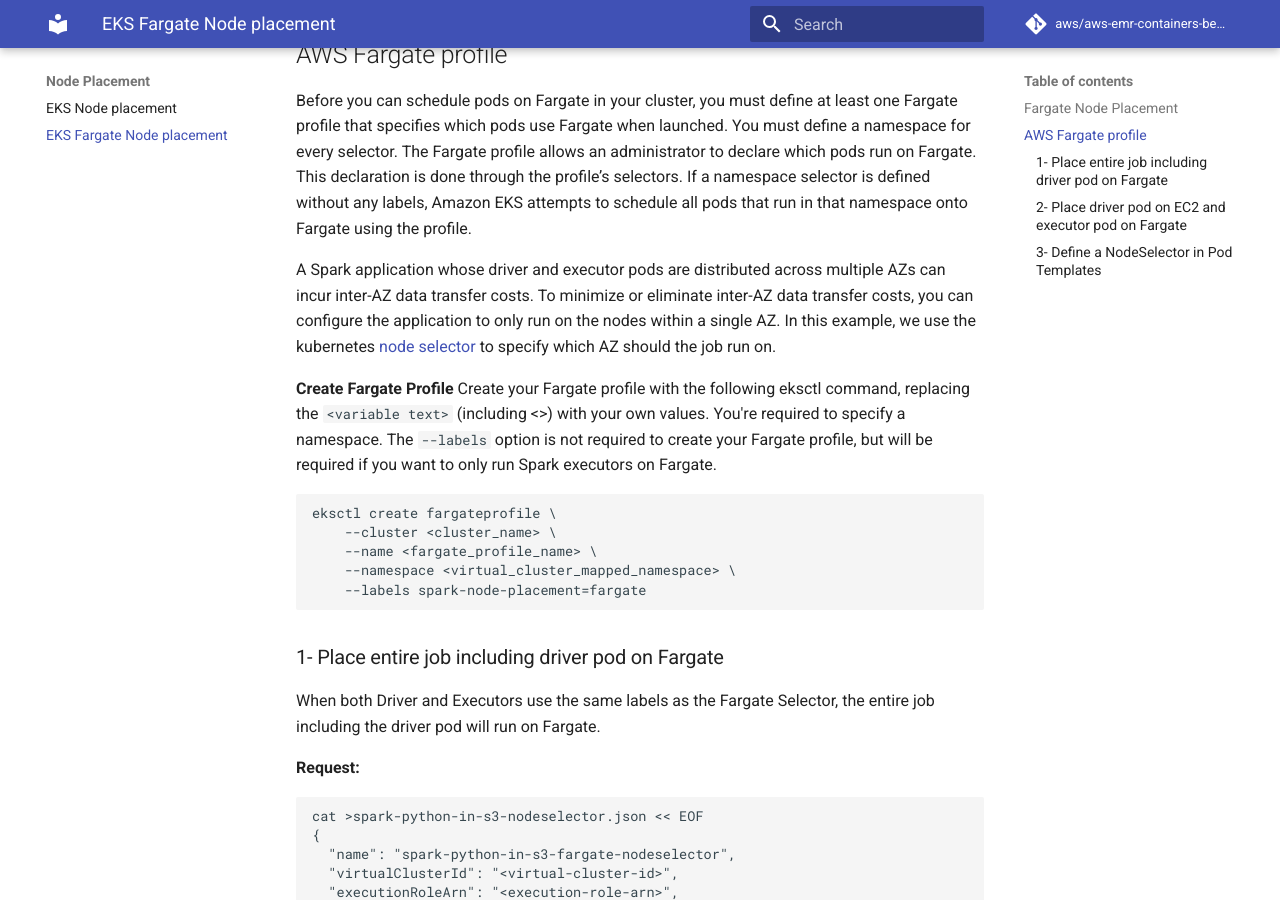
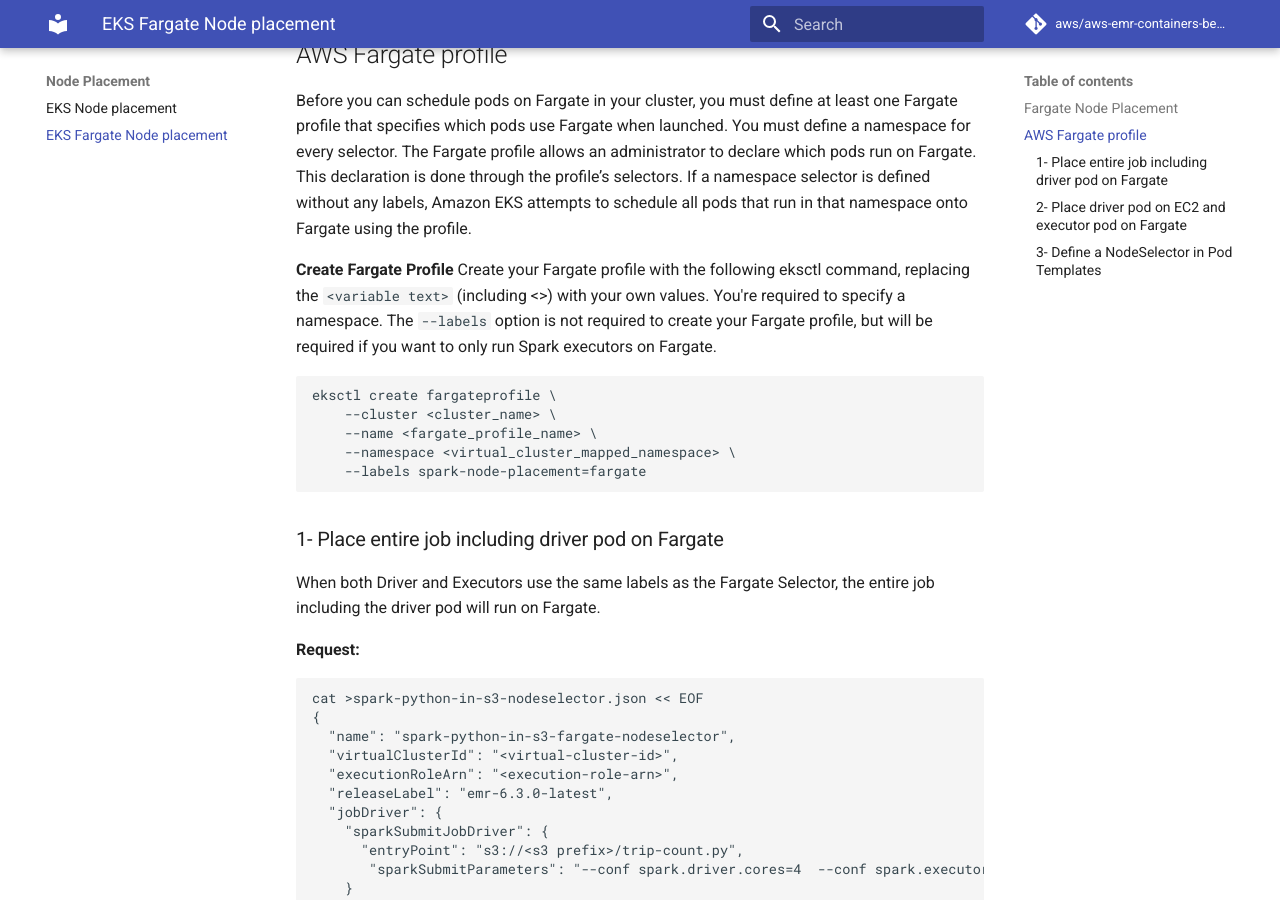
Before and after one commit to aws/aws-emr-containers-best-practices, an MkDocs documentation site: the page built from content/node-placement/docs/fargate-node-placement.md, in a window 1280 px wide and 900 px high, scrolled down 410 px. Built offline with MkDocs 1.6.1 and Material for MkDocs 9.7.7, drawn with Linux system fonts in a browser that asks for light colours; comment, search, counter and statistics services are not loaded.

Commit message:
Removed the inserted section by the code conflict

```diff
--- a/content/node-placement/docs/fargate-node-placement.md
+++ b/content/node-placement/docs/fargate-node-placement.md
@@ -5,8 +5,6 @@
 
 ## AWS Fargate profile
 Before you can schedule pods on Fargate in your cluster, you must define at least one Fargate profile that specifies which pods use Fargate when launched.  You must define a namespace for every selector. The Fargate profile allows an administrator to declare which pods run on Fargate. This declaration is done through the profile’s selectors. If a namespace selector is defined without any labels, Amazon EKS attempts to schedule all pods that run in that namespace onto Fargate using the profile.
-
-A Spark application whose driver and executor pods are distributed across multiple AZs can incur inter-AZ data transfer costs. To minimize or eliminate inter-AZ data transfer costs, you can configure the application to only run on the nodes within a single AZ.  In this example, we use the kubernetes [node selector](https://spark.apache.org/docs/latest/running-on-kubernetes.html#pod-spec) to specify which AZ should the job run on.
 
 
 **Create Fargate Profile**
```
